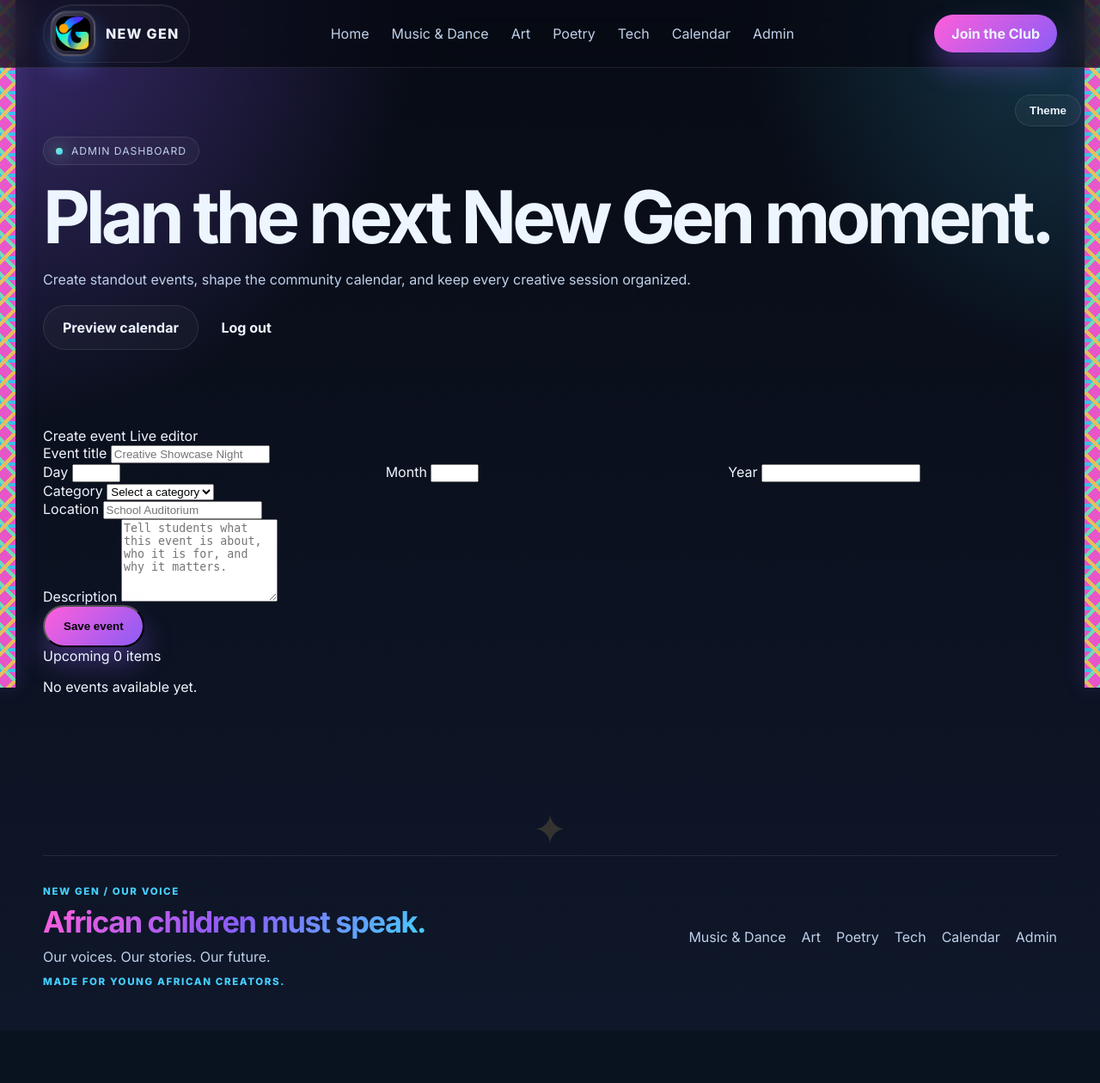
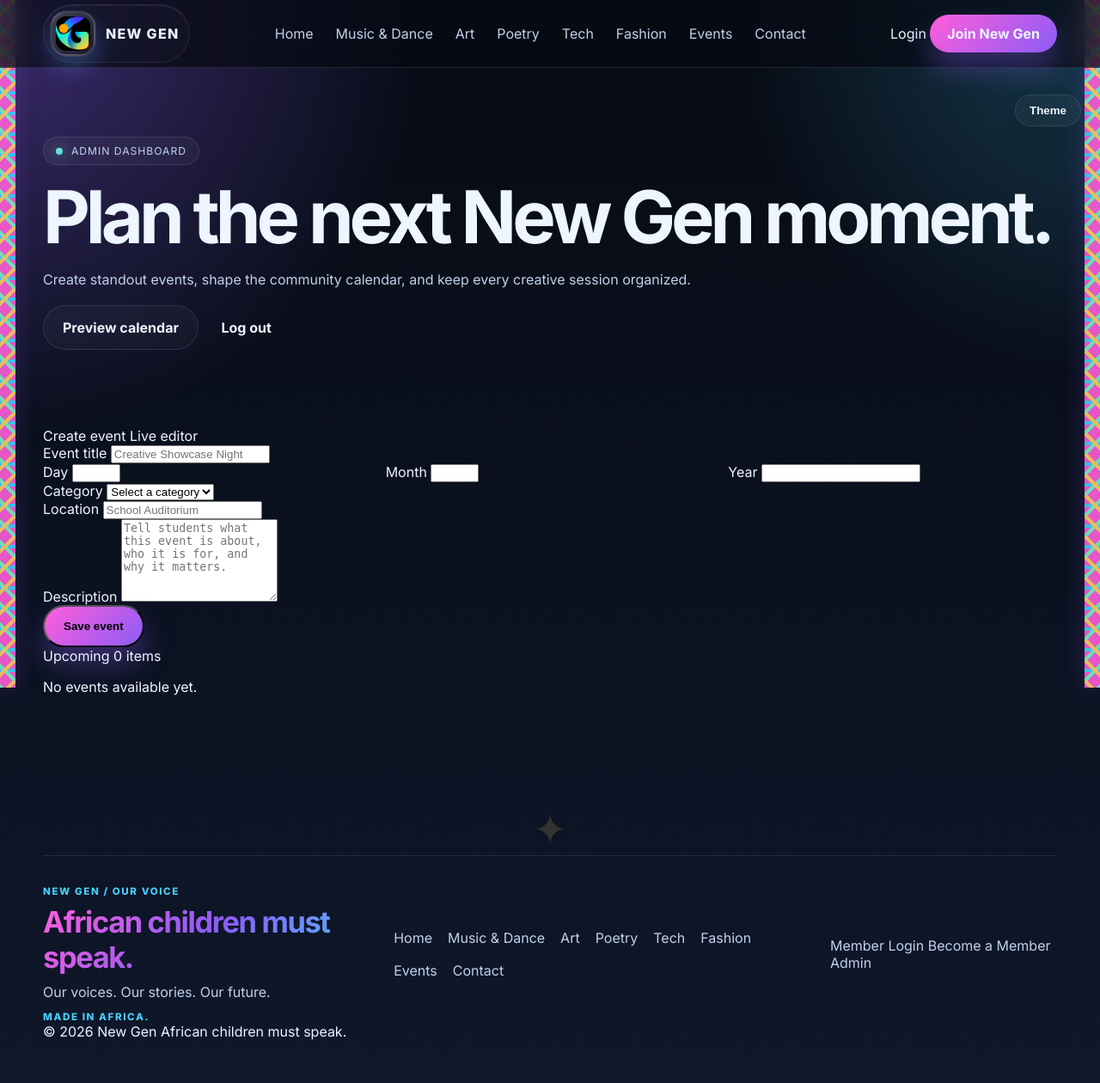
Before and after one commit to GigaCala/New-Gen, a Flask app: page /admin in a window 1280 px wide. Shown: the whole page at 86% size. Before the commit the page ends 1147 px from the top, so only its background shows below. Run offline with Flask 3, Linux system fonts and the light colour scheme; the visitor is signed in with stand-in values (Sample User, id 1).

Commit message:
Update base.html

```diff
--- a/templates/base.html
+++ b/templates/base.html
@@ -3,70 +3,399 @@
 <head>
   <meta charset="UTF-8" />
   <meta name="viewport" content="width=device-width, initial-scale=1.0" />
+
   <title>{% block title %}New Gen{% endblock %}</title>
-    <meta name="description" content="New Gen school club: music, dance, art, poetry, and tech." />
+
+  <meta
+    name="description"
+    content="New Gen — a student movement for music, dance, art, poetry, fashion and technology."
+  />
+
   <link rel="preconnect" href="https://fonts.googleapis.com" />
   <link rel="preconnect" href="https://fonts.gstatic.com" crossorigin />
-    <link href="https://fonts.googleapis.com/css2?family=Inter:wght@400;500;600;700;800;900&display=swap" rel="stylesheet" />
-    <link rel="stylesheet" href="{{ url_for('static', filename='css/style.css') }}" />
+
+  <link
+    href="https://fonts.googleapis.com/css2?family=Inter:wght@400;500;600;700;800;900&display=swap"
+    rel="stylesheet"
+  />
+
+  <link
+    rel="stylesheet"
+    href="{{ url_for('static', filename='css/style.css') }}"
+  />
+
+  {% block head %}{% endblock %}
 </head>
+
 <body>
+
+  <!-- =====================================================
+       THEME SELECTOR
+       ===================================================== -->
+
   <div class="theme-toggle-wrap">
-      <button class="theme-toggle" aria-label="Open theme settings">Theme</button>
-      <div class="theme-panel" id="themePanel" aria-label="Theme settings">
+
+    <button
+      class="theme-toggle"
+      aria-label="Open theme settings"
+      type="button"
+    >
+      Theme
+    </button>
+
+    <div
+      class="theme-panel"
+      id="themePanel"
+      aria-label="Theme settings"
+    >
+
       <p>Choose a mode</p>
+
       <div class="theme-options">
-          <button class="theme-option active" data-theme-option="dark" type="button">Dark</button>
-          <button class="theme-option" data-theme-option="clean" type="button">Clean</button>
-          <button class="theme-option" data-theme-option="luxury" type="button">Luxury</button>
-        </div>
-      </div>
+
+        <button
+          class="theme-option active"
+          data-theme-option="dark"
+          type="button"
+        >
+          Dark
+        </button>
+
+        <button
+          class="theme-option"
+          data-theme-option="clean"
+          type="button"
+        >
+          Clean
+        </button>
+
+        <button
+          class="theme-option"
+          data-theme-option="luxury"
+          type="button"
+        >
+          Luxury
+        </button>
+
       </div>
 
+    </div>
+
+  </div>
+
+
+  <!-- =====================================================
+       NAVIGATION
+       ===================================================== -->
+
   <header class="topbar">
+
     <div class="container nav">
-        <a href="{{ url_for('home') }}" class="brand" aria-label="New Gen home">
-          <img src="{{ url_for('static', filename='images/logo.jpeg') }}" alt="New Gen logo" class="brand-logo" />
-          <span class="brand-text">New Gen</span>
+
+      <!-- BRAND -->
+
+      <a
+        href="{{ url_for('home') }}"
+        class="brand"
+        aria-label="New Gen home"
+      >
+
+        <img
+          src="{{ url_for('static', filename='images/logo.jpeg') }}"
+          alt="New Gen logo"
+          class="brand-logo"
+        />
+
+        <span class="brand-text">
+          New Gen
+        </span>
+
       </a>
 
-        <nav class="nav-links" aria-label="Main navigation">
-          <a href="{{ url_for('home') }}">Home</a>
-          <a href="{{ url_for('music_dance') }}">Music & Dance</a>
-          <a href="{{ url_for('art') }}">Art</a>
-          <a href="{{ url_for('poetry') }}">Poetry</a>
-          <a href="{{ url_for('tech') }}">Tech</a>
-          <a href="{{ url_for('calendar') }}">Calendar</a>
-          <a href="{{ url_for('admin_login') }}">Admin</a>
+
+      <!-- DESKTOP NAVIGATION -->
+
+      <nav
+        class="nav-links"
+        aria-label="Main navigation"
+      >
+
+        <a href="{{ url_for('home') }}">
+          Home
+        </a>
+
+        <a href="{{ url_for('music_dance') }}">
+          Music &amp; Dance
+        </a>
+
+        <a href="{{ url_for('art') }}">
+          Art
+        </a>
+
+        <a href="{{ url_for('poetry') }}">
+          Poetry
+        </a>
+
+        <a href="{{ url_for('tech') }}">
+          Tech
+        </a>
+
+        <a href="{{ url_for('fashion') }}">
+          Fashion
+        </a>
+
+        <a href="{{ url_for('calendar') }}">
+          Events
+        </a>
+
+        <a href="{{ url_for('contact') }}">
+          Contact
+        </a>
+
       </nav>
 
-        <a href="{{ url_for('home') }}#join" class="nav-cta">Join the Club</a>
-        <button class="menu-toggle" aria-label="Open menu">Menu</button>
+
+      <!-- ACCOUNT AREA -->
+
+      <div class="nav-account">
+
+        {% if member %}
+
+          <a
+            href="{{ url_for('member_dashboard') }}"
+            class="nav-account-link"
+          >
+            Dashboard
+          </a>
+
+          {% if member.role == "executive" %}
+
+            <a
+              href="{{ url_for('executive_dashboard') }}"
+              class="nav-executive"
+            >
+              Executive
+            </a>
+
+          {% endif %}
+
+          <a
+            href="{{ url_for('logout') }}"
+            class="nav-logout"
+          >
+            Logout
+          </a>
+
+        {% else %}
+
+          <a
+            href="{{ url_for('login') }}"
+            class="nav-login"
+          >
+            Login
+          </a>
+
+          <a
+            href="{{ url_for('signup') }}"
+            class="nav-cta"
+          >
+            Join New Gen
+          </a>
+
+        {% endif %}
+
       </div>
+
+
+      <!-- MOBILE MENU BUTTON -->
+
+      <button
+        class="menu-toggle"
+        aria-label="Open menu"
+        aria-expanded="false"
+        type="button"
+      >
+        Menu
+      </button>
+
+    </div>
+
   </header>
+
+
+  <!-- =====================================================
+       FLASH MESSAGES
+       ===================================================== -->
+
+  {% with messages = get_flashed_messages(with_categories=true) %}
+
+    {% if messages %}
+
+      <div class="flash-container">
+
+        {% for category, message in messages %}
+
+          <div class="flash-message {{ category }}">
+            {{ message }}
+          </div>
+
+        {% endfor %}
+
+      </div>
+
+    {% endif %}
+
+  {% endwith %}
+
+
+  <!-- =====================================================
+       PAGE CONTENT
+       ===================================================== -->
 
   {% block content %}{% endblock %}
 
+
+  <!-- =====================================================
+       FOOTER
+       ===================================================== -->
+
   <footer class="site-footer">
+
     <div class="container footer-wrap">
+
+      <!-- FOOTER BRAND -->
+
       <div class="footer-brand">
-          <span class="footer-kicker">New Gen / Our voice</span>
-          <strong>African children must speak.</strong>
-          <p>Our voices. Our stories. Our future.</p>
-          <span class="footer-signature">Made for young African creators.</span>
+
+        <span class="footer-kicker">
+          NEW GEN / OUR VOICE
+        </span>
+
+        <strong>
+          African children must speak.
+        </strong>
+
+        <p>
+          Our voices. Our stories. Our future.
+        </p>
+
+        <span class="footer-signature">
+          Made in Africa.
+        </span>
+
       </div>
 
+
+      <!-- FOOTER NAVIGATION -->
+
       <div class="footer-links">
-          <a href="{{ url_for('music_dance') }}">Music & Dance</a>
-          <a href="{{ url_for('art') }}">Art</a>
-          <a href="{{ url_for('poetry') }}">Poetry</a>
-          <a href="{{ url_for('tech') }}">Tech</a>
-          <a href="{{ url_for('calendar') }}">Calendar</a>
-          <a href="{{ url_for('admin_login') }}">Admin</a>
+
+        <a href="{{ url_for('home') }}">
+          Home
+        </a>
+
+        <a href="{{ url_for('music_dance') }}">
+          Music &amp; Dance
+        </a>
+
+        <a href="{{ url_for('art') }}">
+          Art
+        </a>
+
+        <a href="{{ url_for('poetry') }}">
+          Poetry
+        </a>
+
+        <a href="{{ url_for('tech') }}">
+          Tech
+        </a>
+
+        <a href="{{ url_for('fashion') }}">
+          Fashion
+        </a>
+
+        <a href="{{ url_for('calendar') }}">
+          Events
+        </a>
+
+        <a href="{{ url_for('contact') }}">
+          Contact
+        </a>
+
       </div>
+
+
+      <!-- ACCOUNT LINKS -->
+
+      <div class="footer-account">
+
+        {% if member %}
+
+          <a href="{{ url_for('member_dashboard') }}">
+            My Dashboard
+          </a>
+
+          {% if member.role == "executive" %}
+
+            <a href="{{ url_for('executive_dashboard') }}">
+              Executive Portal
+            </a>
+
+          {% endif %}
+
+          <a href="{{ url_for('logout') }}">
+            Logout
+          </a>
+
+        {% else %}
+
+          <a href="{{ url_for('login') }}">
+            Member Login
+          </a>
+
+          <a href="{{ url_for('signup') }}">
+            Become a Member
+          </a>
+
+        {% endif %}
+
+        <a href="{{ url_for('admin_login') }}">
+          Admin
+        </a>
+
       </div>
+
+    </div>
+
+
+    <!-- COPYRIGHT -->
+
+    <div class="footer-bottom">
+
+      <div class="container">
+
+        <span>
+          © {{ 2026 }} New Gen
+        </span>
+
+        <span>
+          African children must speak.
+        </span>
+
+      </div>
+
+    </div>
+
   </footer>
 
-    <script src="{{ url_for('static', filename='js/script.js') }}"></script>
+
+  <!-- =====================================================
+       JAVASCRIPT
+       ===================================================== -->
+
+  <script
+    src="{{ url_for('static', filename='js/script.js') }}"
+  ></script>
+
 </body>
 </html>
```
Lines whose indentation alone changed are shown as unchanged.
